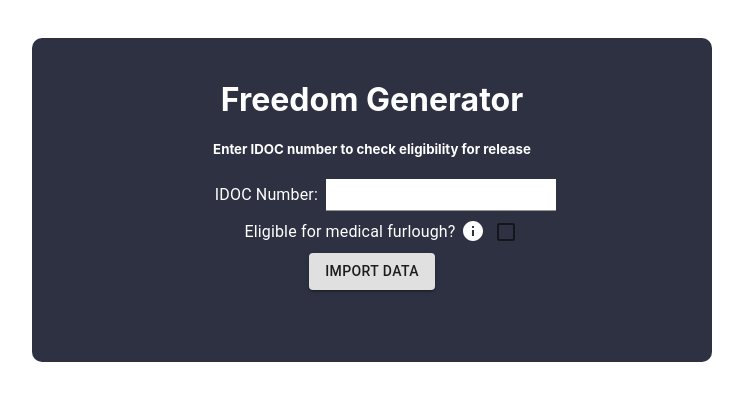
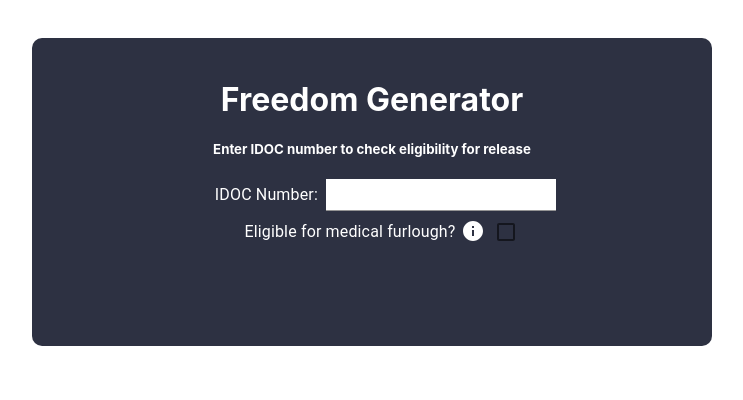
Before and after one commit to stephaniey2022/travis-ci, a React (Create React App) app: page / in a window 1280 px wide. Shown: the top 400 px of the page, without its empty margins (268-1011 px from the left). Built offline with nearby package versions, Linux system fonts and the light colour scheme; no server answers.

Commit message:
Changes how component runs but still builds: check test fails

```diff
--- a/src/components/Home.js
+++ b/src/components/Home.js
@@ -92,7 +92,7 @@ export default function Home() {
               />
             </Grid>
           </Grid>
-          <Button type="submit" variant="contained" onClick={()=> setLoading("Loading...")}>Import Data</Button>
+          {/* <Button type="submit" variant="contained" onClick={()=> setLoading("Loading...")}>Import Data</Button> */}
           <br />
           <br />
           <div id="Loading">{loading}</div>
```
Also changed, not shown: 1 other file (tests, documents, lock files or other folders).
